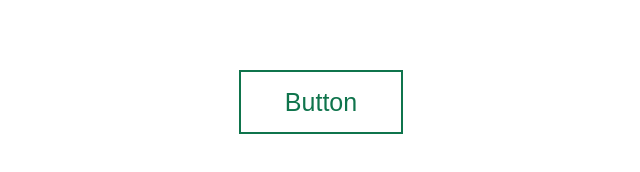
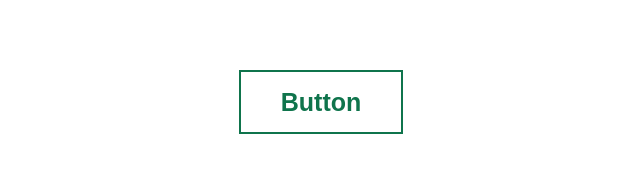
Before and after one commit to CreativeOxana/Animation3, a plain HTML site: page index.html in a window 1280 px wide. Shown: the part 306-478 px from the top of the page, 319-959 px from the left. Drawn offline with Linux system fonts and the light colour scheme.

Commit message:
Update style.css

```diff
--- a/style.css
+++ b/style.css
@@ -18,7 +18,7 @@
   font-size: 25px;
   position: relative;
   transition: all 0.2s;
-  //font-weight: bold;
+  font-weight: bold;
 }
 
 a:hover {
```
